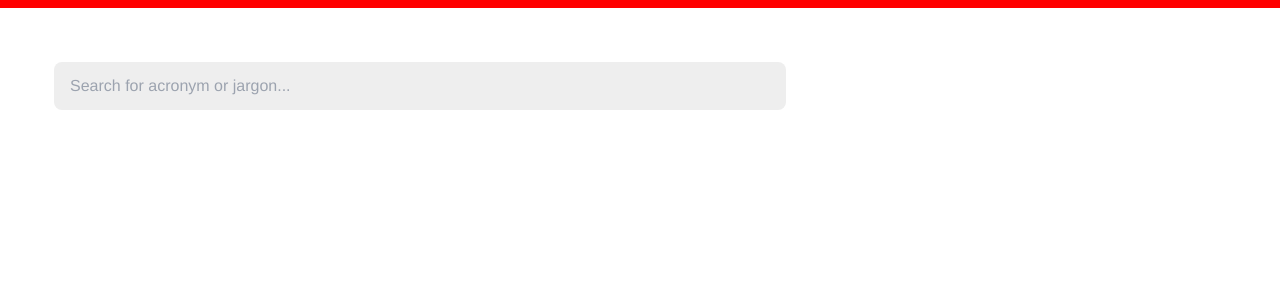
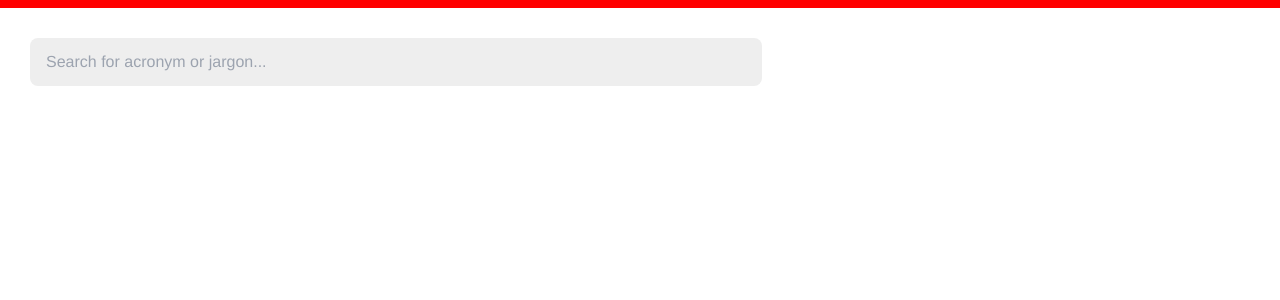
Before and after one commit to solensa/acrolist, a Next.js app: page / in a window 1280 px wide. Shown: the top 300 px of the page. Built offline with nearby package versions, Linux system fonts and the light colour scheme.

Commit message:
margin of input

```diff
--- a/src/app/page.tsx
+++ b/src/app/page.tsx
@@ -230,7 +230,7 @@ export default function Home() {
           alt="acrolist"
         /> */}
         <input
-          className="w-11/12 md:w-3/5 h-12 p-4 rounded-lg m-6 sb-grey"
+          className="w-11/12 md:w-3/5 h-12 p-4 rounded-lg mb-3 sb-grey"
           type="text"
           value={searchItem}
           onChange={handleInputChange}
```
